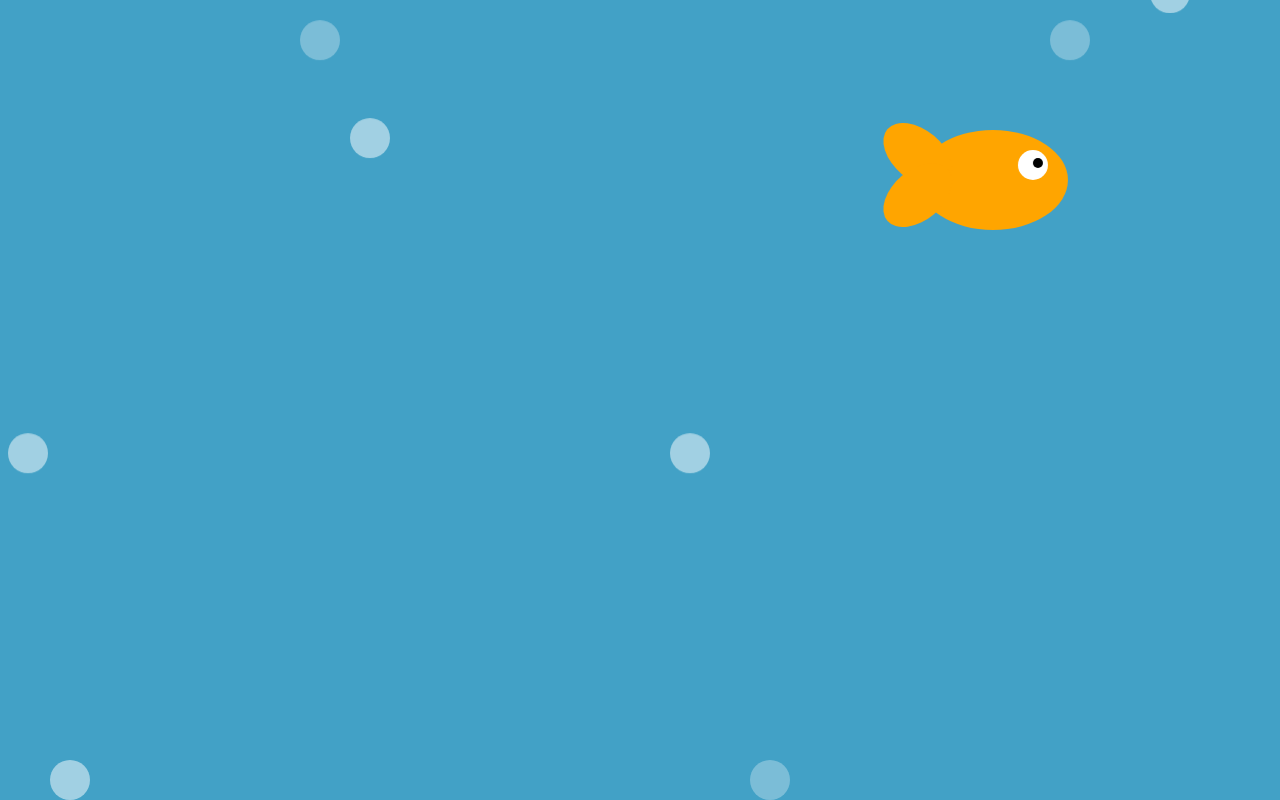
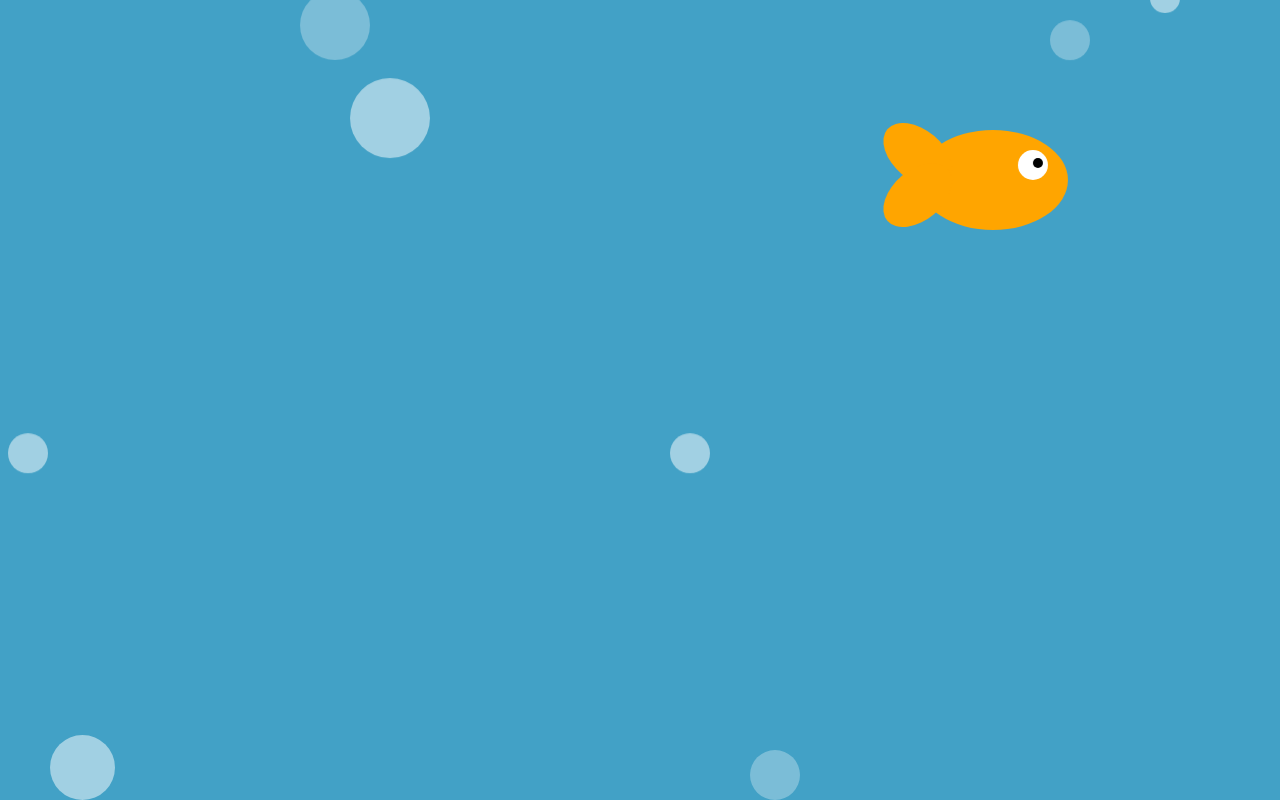
Before and after one commit to carlox7/css-fish, a website: page public/index.html in a window 1280 px wide. Drawn offline with Linux system fonts and the light colour scheme.

Commit message:
changed bubble sizes

```diff
--- a/public/style.css
+++ b/public/style.css
@@ -68,27 +68,37 @@
 }
 
 .bubble-2 {
+    width: 80px;
+    height: 80px;
     left: 350px;
     animation: up 2s infinite;
 }
 
 .bubble-3 {
+    width: 50px;
+    height: 50px;
     left: 750px;
     opacity: .30;
     animation: up 5s infinite;
 }
 
 .bubble-4 {
+    width: 30px;
+    height: 30px;
     left: 1150px;
     animation: up 6s infinite;
 }
 
 .bubble-5 {
+    width: 65px;
+    height: 65px;
     left: 50px;
     animation: up 5s infinite;
 }
 
 .bubble-6 {
+    width: 70px;
+    height: 70px;
     left: 300px;
     opacity: .30;
     animation: up 3s infinite;
```
